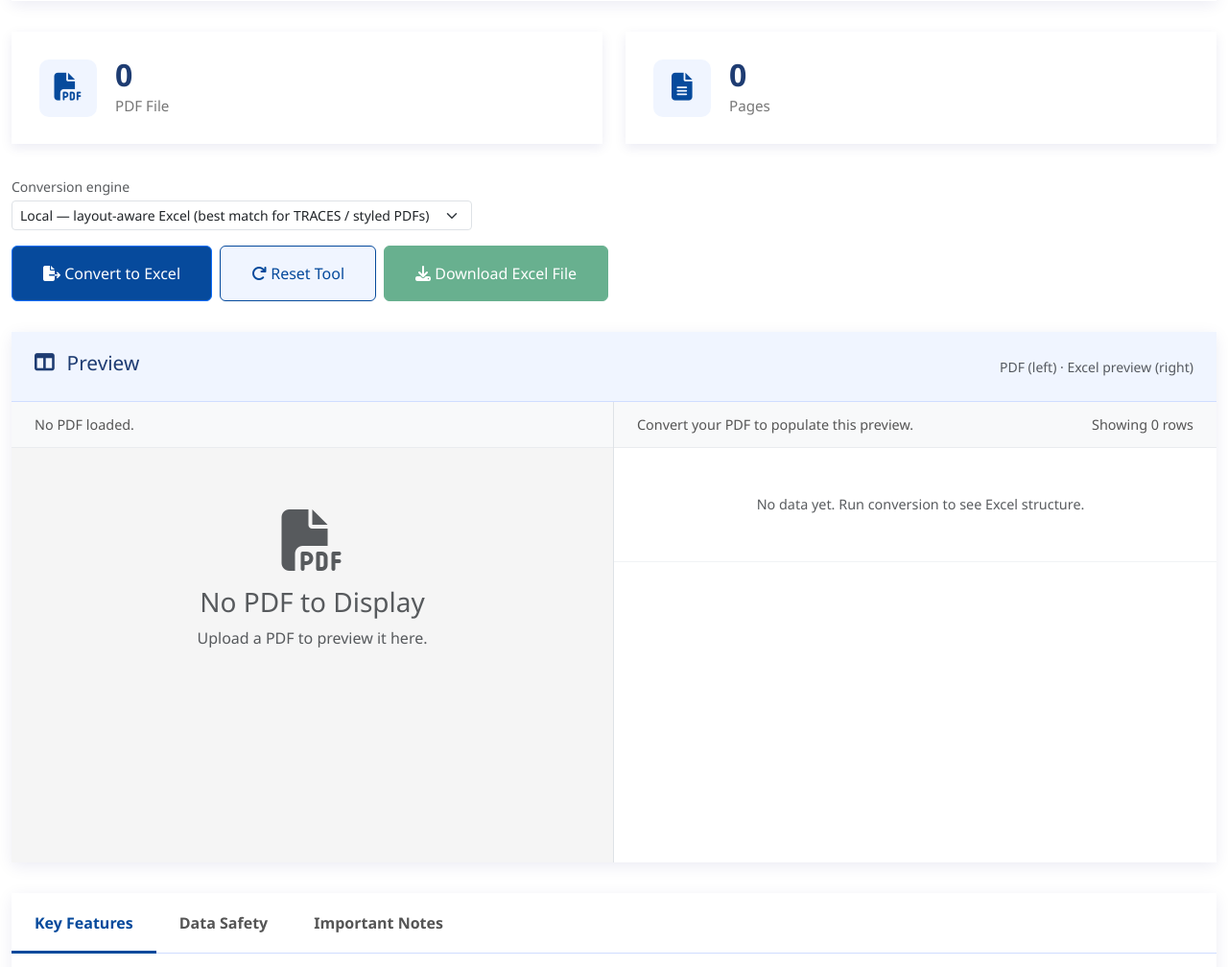
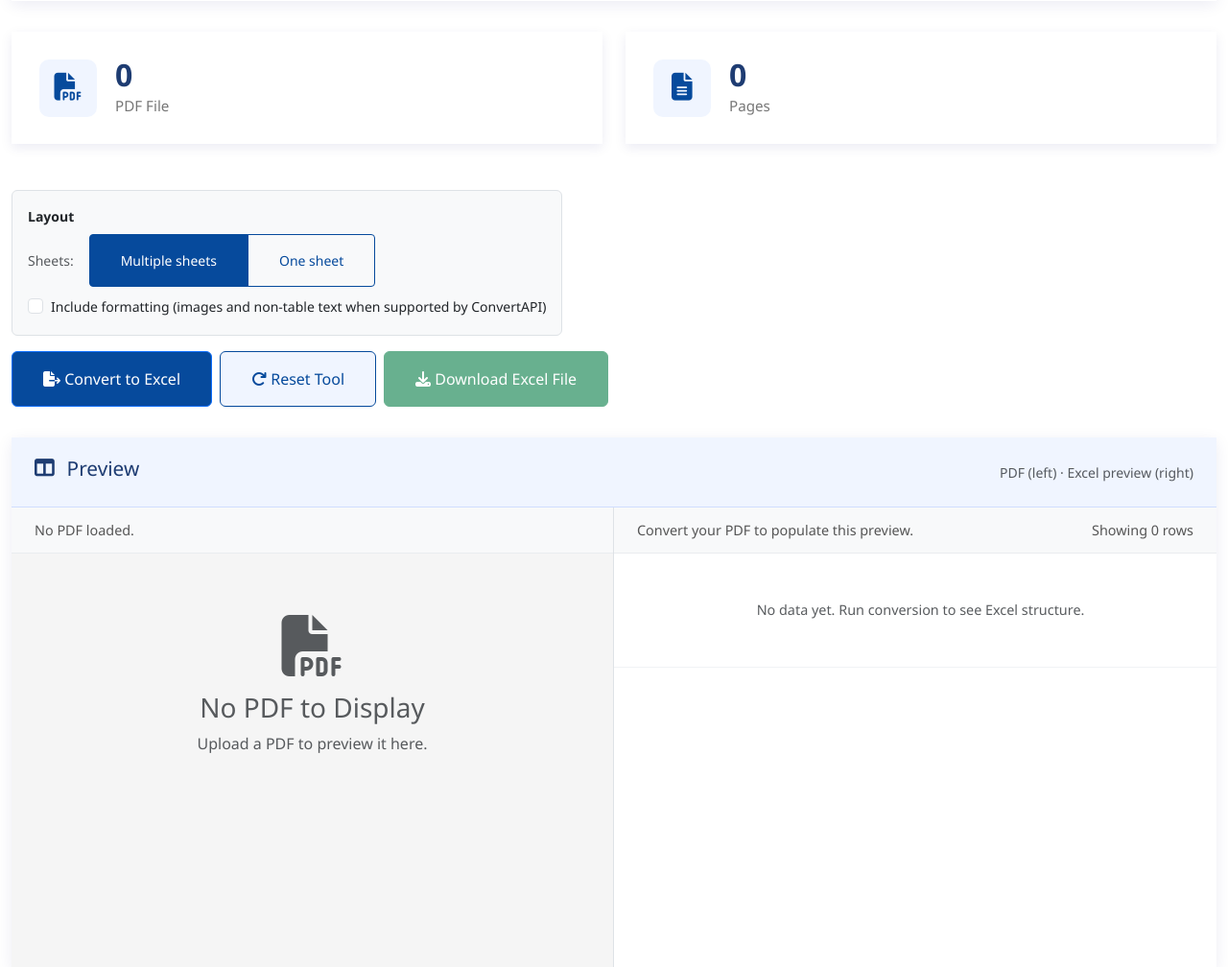
Before and after one commit to relievvautomation-collab/pdftoexcel, a Flask app: page / in a window 1280 px wide. Shown: the part 782-1790 px from the top of the page at 96% size. Run offline with Flask 3, Linux system fonts and the light colour scheme; some libraries are stand-ins or nearby versions.

Commit message:
Update index.html

```diff
--- a/templates/index.html
+++ b/templates/index.html
@@ -109,14 +109,16 @@
 
             <div class="controls-section">
                 <div class="mb-0" id="engineRow">
-                    <label for="engineSelect" class="form-label small text-muted mb-1">Conversion engine</label>
+                    <label for="engineSelect" class="form-label small text-muted mb-1 d-none">Conversion</label>
                     <div class="d-flex flex-wrap align-items-center gap-2">
-                        <select id="engineSelect" class="form-select form-select-sm" style="max-width: 480px;">
-                            <option value="local">Local — layout-aware Excel (best match for TRACES / styled PDFs)</option>
-                            <option value="convertapi" id="optConvertapi" disabled title="Set CONVERTAPI_SECRET on the server">
-                                ConvertAPI — cloud table extraction (data only, not a visual copy of the PDF)
-                            </option>
+                        <!-- ConvertAPI-only UI: keep a hidden select for JS compatibility -->
+                        <select id="engineSelect" class="d-none" aria-hidden="true" tabindex="-1">
+                            <option value="convertapi" selected>ConvertAPI</option>
                         </select>
+                        <div class="small text-muted d-none">
+                            <span class="badge text-bg-primary">ConvertAPI</span>
+                            <span class="ms-2">Cloud conversion (requires `CONVERTAPI_SECRET`)</span>
+                        </div>
                         <a href="https://www.convertapi.com/pdf-to-xlsx" target="_blank" rel="noopener noreferrer" class="small d-none text-nowrap">
                             <i class="fas fa-external-link-alt"></i> ConvertAPI
                         </a>
```
